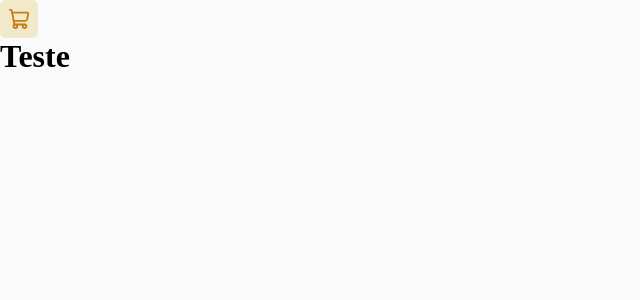
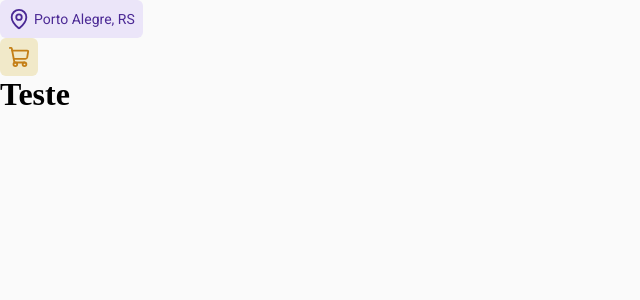
Before and after one commit to YasminFerrariDias/coffeeDelivery, a React (Vite) app: page / in a window 1280 px wide. Shown: the top 300 px of the page, without its empty margins (0-640 px from the left). Built offline with nearby package versions, Linux system fonts and the light colour scheme.

Commit message:
Criando o componente Button generico e deletando os Button especificos

```diff
--- a/src/App.tsx
+++ b/src/App.tsx
@@ -1,12 +1,13 @@
 import { ThemeProvider } from 'styled-components'
 import { GlobalStyle } from './styles/global'
 import { defaultTheme } from './styles/themes/default'
-import { ButtonCart } from './components/ButtonCart'
+import { Button } from './components/Button'
 
 export function App() {
   return (
     <ThemeProvider theme={defaultTheme}>
-      <ButtonCart />
+      <Button icon='MapPin' text='Porto Alegre, RS' variant='purple'/>
+      <Button icon='ShoppingCart' variant='yellow'/>
 
       <h1>Teste</h1>
       <GlobalStyle />
--- /dev/null
+++ b/src/components/Button/index.tsx
@@ -0,0 +1,22 @@
+import { ShoppingCart, MapPin } from 'lucide-react';
+import { ButtonContainer } from './styles';
+
+interface ButtonProps {
+  icon: 'ShoppingCart' | 'MapPin',
+  text?: string,
+  variant: 'yellow' | 'purple'
+}
+
+export function Button({ icon, text, variant }: ButtonProps) {
+  const Icon = {
+    ShoppingCart,
+    MapPin,
+  }[icon]
+
+  return (
+    <ButtonContainer variant={variant} className='text-s'>
+      <Icon size={22} />
+      {text && <span>{text}</span>}
+    </ButtonContainer>
+  )
+}
--- /dev/null
+++ b/src/components/Button/styles.ts
@@ -0,0 +1,28 @@
+import styled from "styled-components";
+
+interface ButtonContainerProps {
+  variant: 'purple' | 'yellow'
+}
+
+export const ButtonContainer = styled.button<ButtonContainerProps>`
+  height: 2.375rem;
+  min-width: 2.375rem;
+  width: auto;
+  border-radius: 0.375rem;
+  justify-content: center;
+  align-items: center;
+  display: flex;
+  gap: 0.25rem;
+  padding: 0.5rem;
+  border: none;
+
+  background: ${(props) =>
+    props.variant === 'yellow'
+      ? props.theme['yellow-light']
+      : props.theme['purple-light']};
+
+  color: ${(props) =>
+    props.variant === 'yellow'
+      ? props.theme['yellow-dark']
+      : props.theme['purple-dark']};
+`;
--- a/src/components/ButtonCart/index.tsx
+++ /dev/null
@@ -1,11 +0,0 @@
-import { ButtonCartContainer } from './styles';
-import { ShoppingCart } from 'lucide-react';
-
-export function ButtonCart() {
-
-  return (
-    <ButtonCartContainer>
-      <ShoppingCart size={22} />
-    </ButtonCartContainer>
-  )
-}
--- a/src/components/ButtonCart/styles.ts
+++ /dev/null
@@ -1,11 +0,0 @@
-import styled from "styled-components";
-
-export const ButtonCartContainer = styled.button`
-  height: 2.375rem;
-  width: 2.375rem;
-  border-radius: 0.375rem;
-  border: none;
-  background: ${(props) => props.theme["yellow-light"]};
-  color: ${(props) => props.theme["yellow-dark"]};
-  padding: 0.5rem;
-`;
```
